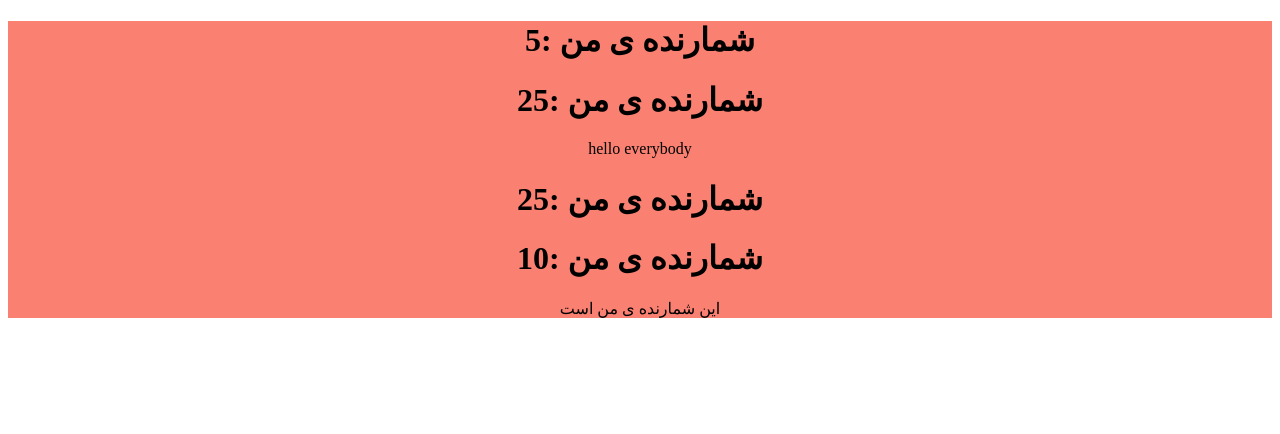
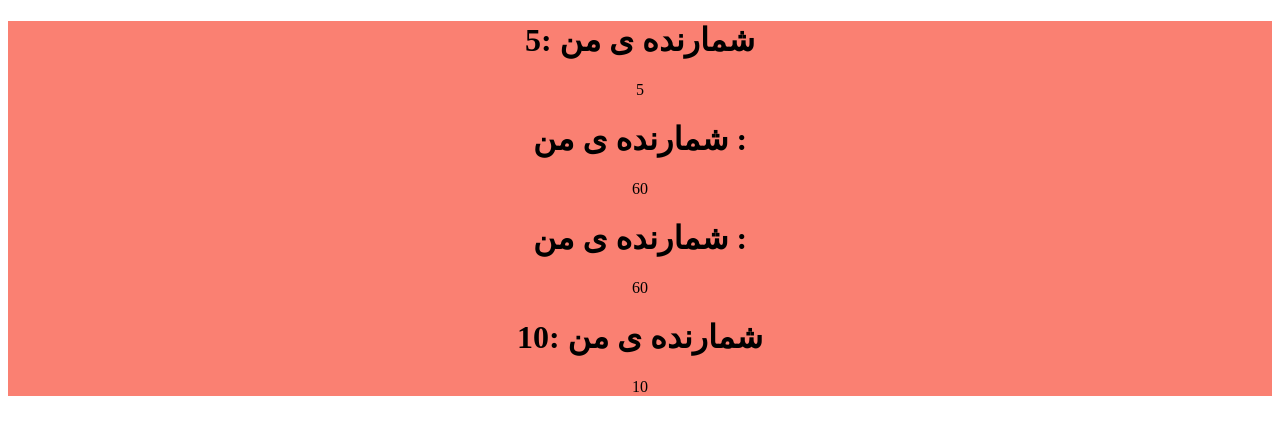
Before and after one commit to soranlotfi/React-project-start-up, a React (Create React App) app: page / in a window 1280 px wide. Shown: the top 434 px of the page. Built offline with nearby package versions, Linux system fonts and the light colour scheme.

Commit message:
props default value

```diff
--- a/src/Components/Counter.jsx
+++ b/src/Components/Counter.jsx
@@ -6,12 +6,12 @@ const Counter = (props)=>{
     return(
         <div>
             <h1> شمارنده ی من :{count}</h1>
-            <p>{props.children}</p>
+            <p>{props.count || 60}</p>
         </div>
     )
 }
-Counter.defaultProps = {
-    count : 25
-}
+// Counter.defaultProps = {
+//     count : 25
+// }
 
 export default  Counter;
```
